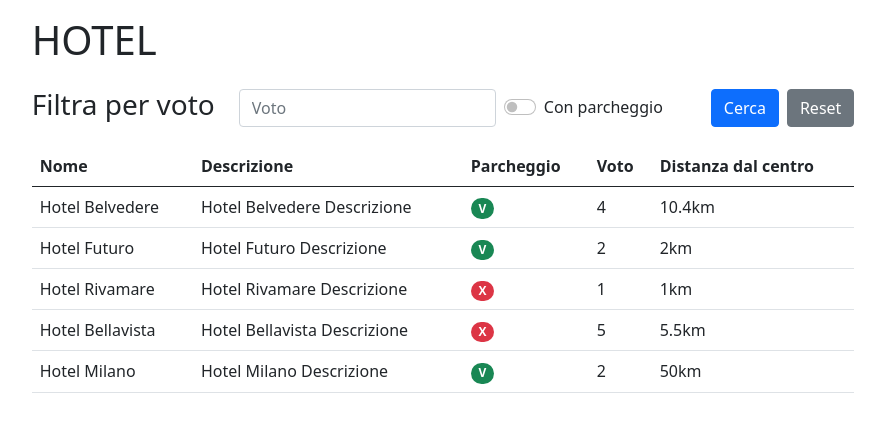
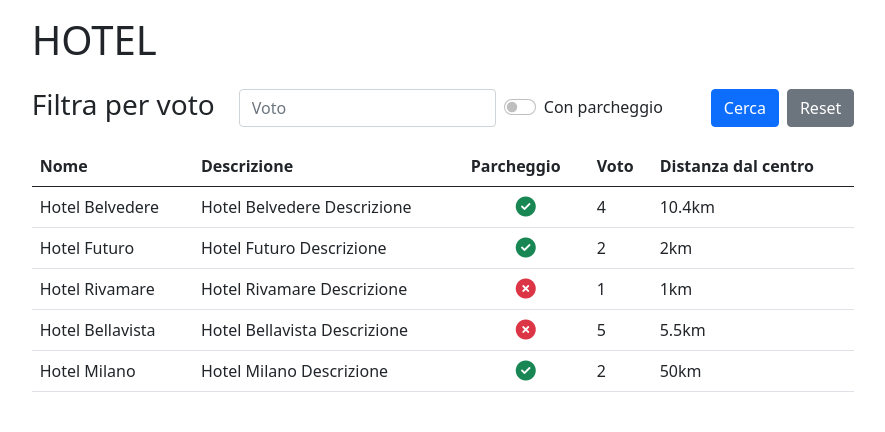
Before and after one commit to marcocareddu/php-hotel, a PHP site: page / in a window 1280 px wide. Shown: the top 432 px of the page, without its empty margins (197-1082 px from the left). Run offline with PHP 8.4, Linux system fonts and the light colour scheme.

Commit message:
PHP - Added icons on parking results

```diff
--- a/index.php
+++ b/index.php
@@ -11,6 +11,10 @@ $input_vote = $_GET['vote'] ?? 0;
 // Create variable with filters
 $filtered_hotels = [];
 $temp_filtered_hotels = [];
+
+// Icons Template
+$success = '<span class="text-success"><i class="fa-solid fa-circle-check fa-lg"></i></span>';
+$unsuccess =  '<span class="text-danger"><i class="fa-solid fa-circle-xmark fa-lg"></i></span>';
 
 // Filter from vote
 foreach ($hotels as $hotel) {
@@ -83,7 +87,7 @@ if ($there_is_Parking === 'on') {
                                 <tr>
                                     <td><?= $hotel['name'] ?></td>
                                     <td><?= $hotel['description'] ?></td>
-                                    <td><?= $hotel['parking'] ? '<span class="badge rounded-pill bg-success">V</span>' : '<span class="badge rounded-pill bg-danger">X</span>'; ?></td>
+                                    <td class="text-center"><?= $hotel['parking'] ? $success : $unsuccess; ?></td>
                                     <td><?= $hotel['vote'] ?></td>
                                     <td><?= $hotel['distance_to_center'] ?>km</td>
                                 </tr>
```
